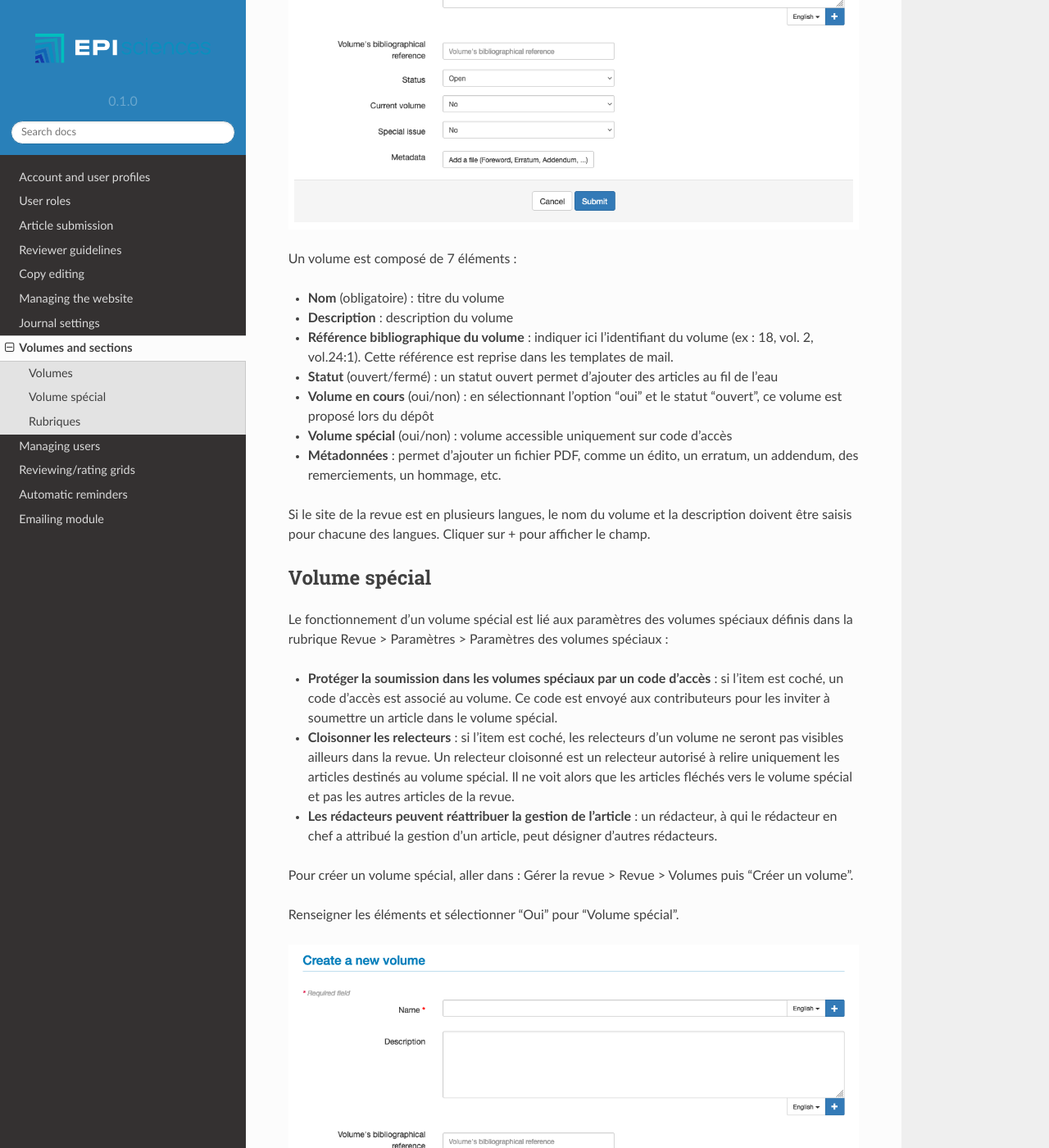
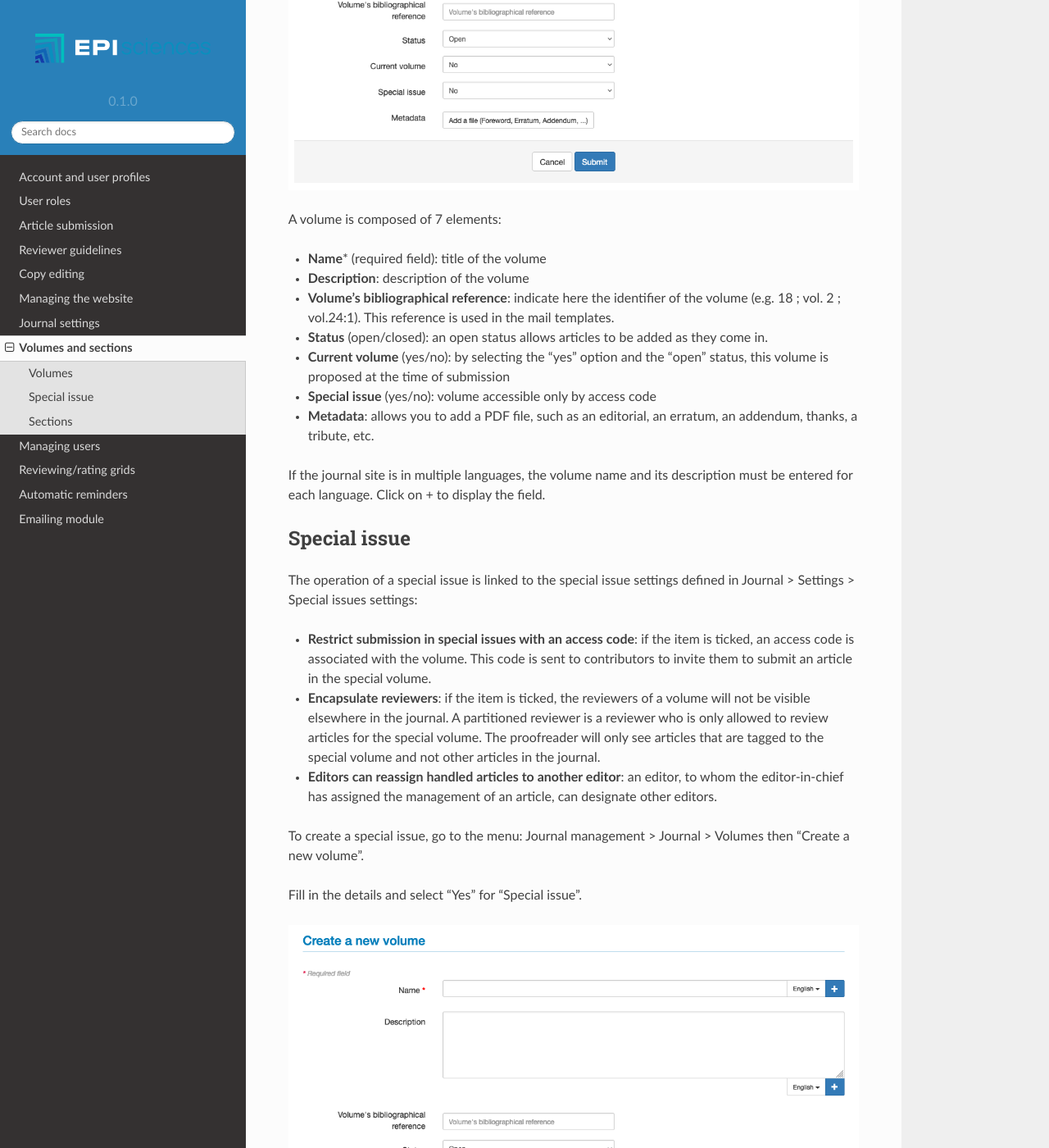
Before and after one commit to CCSDForge/episciences-documentation, a Sphinx documentation site: the page built from docs/source/volumes.md, in a window 1280 px wide and 1400 px high, scrolled down 1149 px. Shown: the whole window at 82% size. Built offline with Sphinx 7.4.7 and the Read the Docs theme 2.0.0, drawn with Linux system fonts in a browser that asks for light colours; pages that are not in the unit, such as notebooks, are missing from menus; some of the changed text lies outside the part shown.

Commit message:
add volumes.md

```diff
--- a/docs/source/volumes.md
+++ b/docs/source/volumes.md
@@ -1,81 +1,76 @@
 # Volumes and sections
 
-> **Rôles** : administrateur, rédacteur en chef, secrétaire de rédaction
+> **Rights**: Administrator, Editor in Chief, Editorial secretary
 
-Il est possible de créer des volumes et des rubriques.
+It is possible to create volumes and sections.
 
-Les volumes s’apparentent à des numéros de revues et permettent de rassembler des articles thématiques.
+Volumes are similar to journal issues and can be used to collect thematic articles.
 
 ## Volumes
-Pour créer et gérer les volumes, aller dans : Gérer la revue > Revue > Volumes.
+To create and manage volumes, go to the menu: Journal management > Journal > Volumes.
 
-![Alt text](img/volumes-1.png "Créer un volume")
+![Alt text](img/volumes-1.png "Volumes")
 
-Plusieurs volumes peuvent être ouverts en même temps. Les auteurs peuvent soumettre à n’importe quel volume ouvert. Avant publication, le rédacteur en chef peut modifier le volume d’un article.
+Several volumes may be open at the same time. Authors may submit to any open volume. Before publication, the editor may change the volume of an article.
 
-Un article ne peut être soumis à un volume fermé.
+An article cannot be submitted to a closed volume.
 
-Après publication, un article ne peut être affecté à un autre volume.
+After publication, an article cannot be assigned to another volume.
 
-Pour créer un volume, cliquer sur “Créer un volume”.
+To create a volume, click on "Create a new volume".
 
-![Alt text](img/volumes-2.png "Créer un volume : formulaire")
+![Alt text](img/volumes-2.png "Create a new volume")
 
-Un volume est composé de 7 éléments :
-- **Nom** (obligatoire) : titre du volume
-- **Description** : description du volume
-- **Référence bibliographique du volume** : indiquer ici l’identifiant du volume (ex : 18, vol. 2, vol.24:1). Cette
-  référence est reprise dans les templates de mail.
-- **Statut** (ouvert/fermé) : un statut ouvert permet d’ajouter des articles au fil de l’eau
-- **Volume en cours** (oui/non) : en sélectionnant l’option “oui” et le statut “ouvert”, ce volume est proposé lors du
-  dépôt
-- **Volume spécial** (oui/non) : volume accessible uniquement sur code d’accès
-- **Métadonnées** : permet d’ajouter un fichier PDF, comme un édito, un erratum, un addendum, des remerciements, un
-  hommage, etc.
+A volume is composed of 7 elements:
+- **Name*** (required field): title of the volume
+- **Description**: description of the volume
+- **Volume’s bibliographical reference**: indicate here the identifier of the volume (e.g. 18 ; vol. 2 ; vol.24:1). This reference is used in the mail templates.
+- **Status** (open/closed): an open status allows articles to be added as they come in.
+- **Current volume** (yes/no): by selecting the "yes" option and the "open" status, this volume is proposed at the time of submission
+- **Special issue** (yes/no): volume accessible only by access code
+- **Metadata**: allows you to add a PDF file, such as an editorial, an erratum, an addendum, thanks, a tribute, etc.
 
-Si le site de la revue est en plusieurs langues, le nom du volume et la description doivent être saisis pour chacune des langues. Cliquer sur + pour afficher le champ.
+If the journal site is in multiple languages, the volume name and its description must be entered for each language. Click on + to display the field.
 
-##  Volume spécial
-Le fonctionnement d’un volume spécial est lié aux paramètres des volumes spéciaux définis dans la rubrique Revue > Paramètres > Paramètres des volumes spéciaux :
+##  Special issue
+The operation of a special issue is linked to the special issue settings defined in Journal > Settings > Special issues settings:
 
-- **Protéger la soumission dans les volumes spéciaux par un code d’accès** : si l’item est coché, un code d’accès est
-associé au volume. Ce code est envoyé aux contributeurs pour les inviter à soumettre un article dans le volume spécial.
-- **Cloisonner les relecteurs** : si l’item est coché, les relecteurs d’un volume ne seront pas visibles ailleurs
-  dans la revue. Un relecteur cloisonné est un relecteur autorisé à relire uniquement les articles destinés au volume spécial. Il ne voit alors que les articles fléchés vers le volume spécial et pas les autres articles de la revue.
-- **Les rédacteurs peuvent réattribuer la gestion de l’article** : un rédacteur, à qui le rédacteur en chef a
-  attribué la
-  gestion d’un article, peut désigner d’autres rédacteurs.
+- **Restrict submission in special issues with an access code**: if the item is ticked, an access code is associated with the volume. This code is sent to contributors to invite them to submit an article in the special volume.
+- **Encapsulate reviewers**: if the item is ticked, the reviewers of a volume will not be visible elsewhere in the journal. A partitioned reviewer is a reviewer who is only allowed to review articles for the special volume. The proofreader will only see articles that are tagged to the special volume and not other articles in the journal.
+- **Editors can reassign handled articles to another editor**: an editor, to whom the editor-in-chief has assigned the management of an article, can designate other editors.
 
-Pour créer un volume spécial, aller dans : Gérer la revue > Revue > Volumes puis “Créer un volume”.
+To create a special issue, go to the menu: Journal management > Journal > Volumes then "Create a new volume".
 
-Renseigner les éléments et sélectionner “Oui” pour “Volume spécial”.
+Fill in the details and select "Yes" for "Special issue".
 
-![Alt text](img/volumes-3.png "Créer un volume spécial")
+![Alt text](img/volumes-3.png "Create a special issue")
 
-Si dans Revue > Paramètres > Paramètres des volumes spéciaux, vous avez sélectionné l’item “Protéger la soumission dans les volumes spéciaux par un code d’accès”, le code s’affiche dans la liste des volumes.
+If in Journal > Settings > Special issues settings you have selected the item "Restrict submission in special issues with an access code", the code is displayed in the list of volumes.
 
-![Alt text](img/volumes-4.png "Volume spécial : code d’accès")
+![Alt text](img/volumes-4.png "Create a special issue: access code")
 
-Ce code est envoyé aux contributeurs pour les inviter à soumettre un article dans le volume spécial.
+This code is sent to contributors inviting them to submit an article to the special issue.
 
-## Rubriques
-Pour créer et gérer les rubriques, aller dans Gérer la revue > Revue > Rubriques.
+## Sections
+To create and manage sections, go to the menu: Journal management > Journal > Sections.
 
-![Alt text](img/sections-1.png "Créer une rubrique")
+![Alt text](img/sections-1.png "Sections")
 
-Plusieurs rubriques peuvent être ouvertes en même temps. Un auteur peut soumettre un article dans n’importe quelle rubrique.
+Several sections can be open at the same time. An author can submit an article to any section.
 
-Pendant le processus de relecture, un article peut être affecté à une autre rubrique par le rédacteur en chef (impossible après publication).
+During the proofreading process, an article may be assigned to another section by the editor (not possible after publication).
 
-Un article ne peut être soumis à une rubrique de statut “fermé”.
+An article cannot be submitted to a "closed" section.
 
-Le nombre de rubriques n’est pas limité.
+The number of sections is not limited.
 
-![Alt text](img/sections-2.png "Créer une rubrique : champs à renseigner")
+To create a section, click on "Create a new section".
 
-Les métadonnées d’une rubrique :
-- **Nom** : champ obligatoire
-- **Description** : ne sera pas affichée sur le site
-- **Statut** : ouvert/fermé
+![Alt text](img/sections-2.png "Create a new section")
 
-Si le site de la revue est en plusieurs langues, le nom de la rubrique doit être saisi pour chacune des langues. Cliquer sur + pour afficher le champ.
+The metadata of a section:
+- **Name*** (required field): title of the section
+- **Description**: will not be displayed on the site
+- **Status**: open/closed
+
+If the journal site is in multiple languages, the section name and its description must be entered for each language. Click on + to display the field.
```
